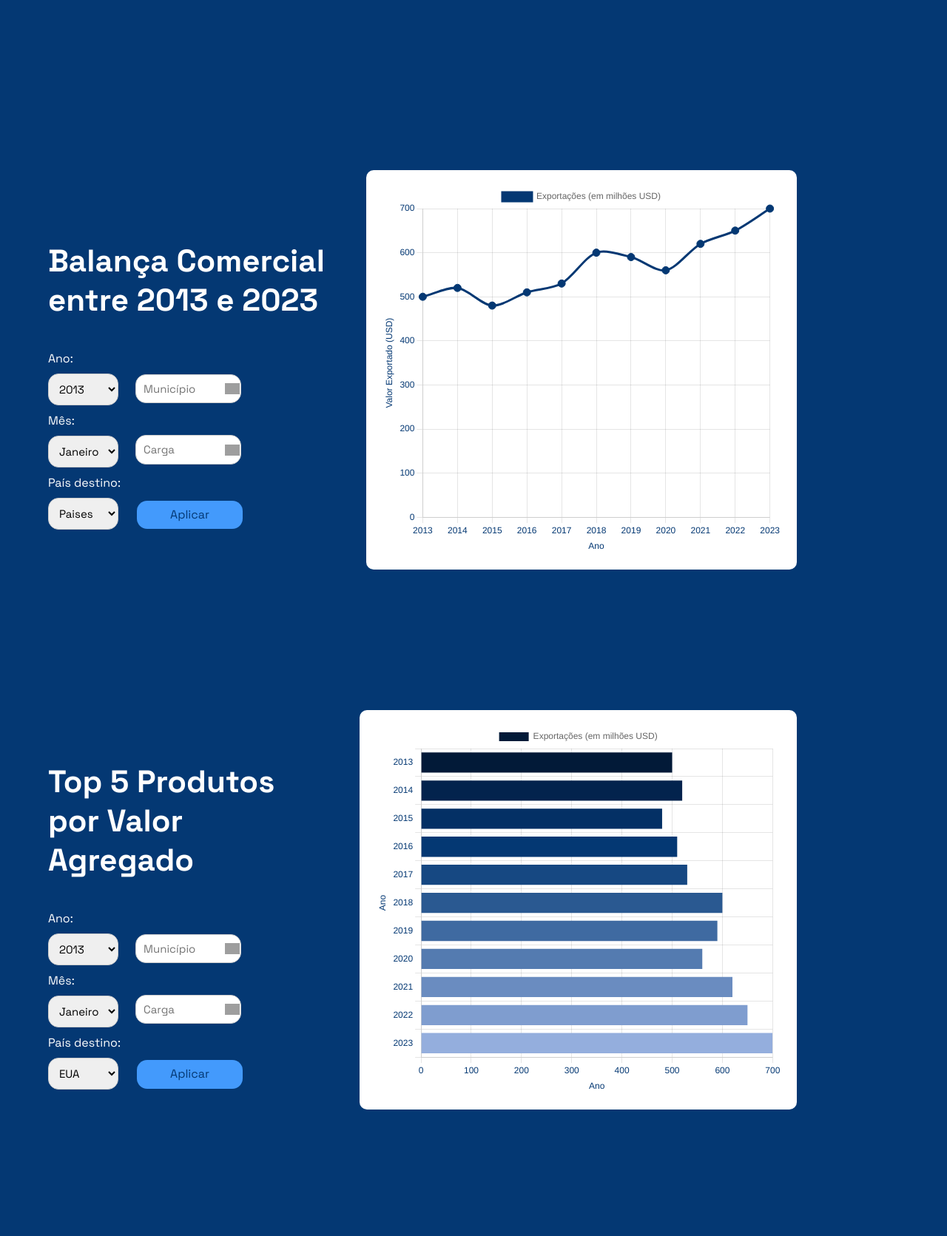
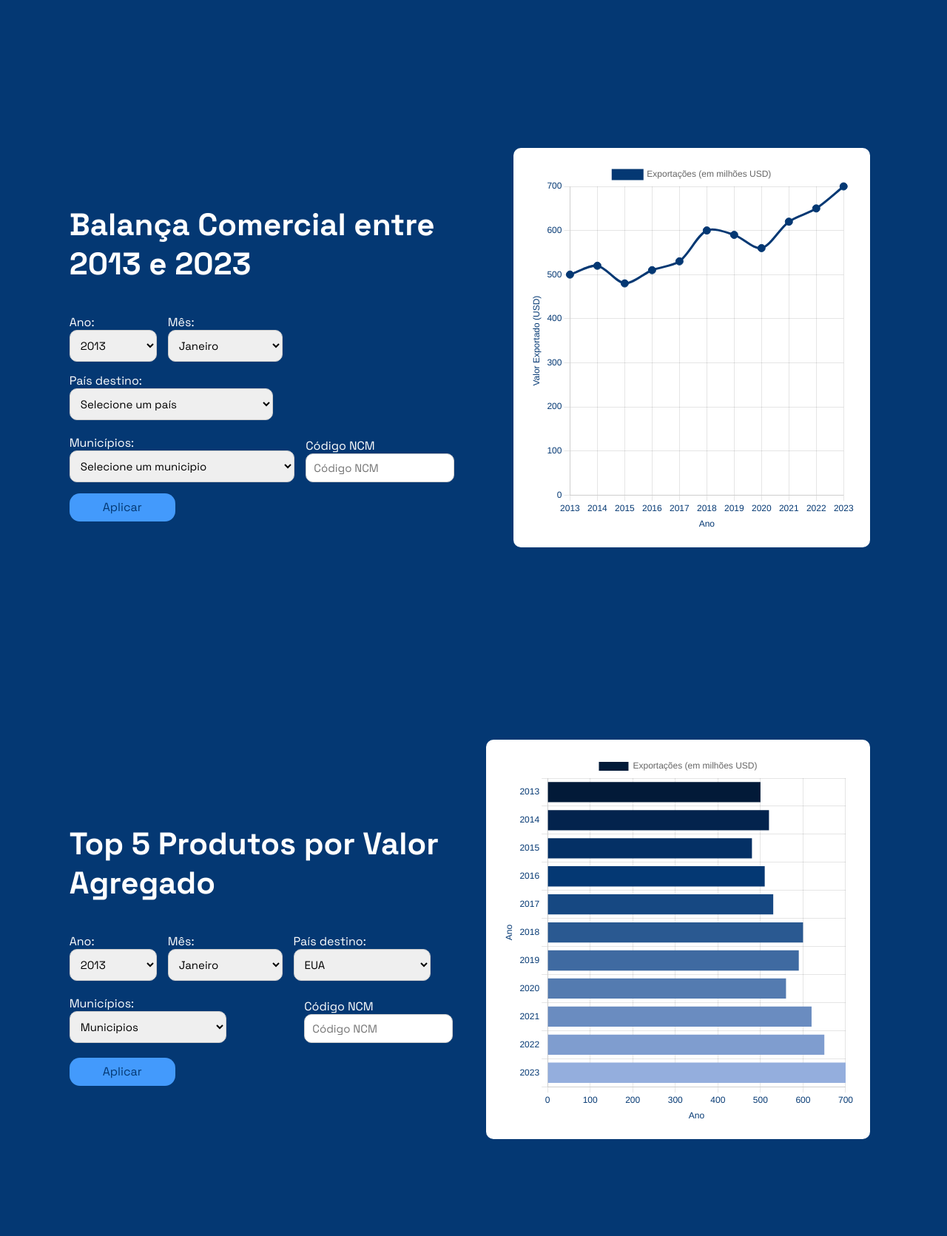
Before and after one commit to Kernel-Panic-FatecSjc/KernelPanic, a Flask app: page / in a window 1280 px wide; the page is wider, and only the part inside the window is pictured. Shown: the part 971-2642 px from the top of that part at 74% size. Before the commit the page ends 2471 px from the top of that part, so only its background shows below. Run offline with Flask 3, Linux system fonts and the light colour scheme; data that the repository does not hold is empty; grey boxes are pictures that could not be loaded.

Commit message:
feat(Dados do banco no frontend funcionando)

```diff
--- a/frontend-API/app.py
+++ b/frontend-API/app.py
@@ -9,7 +9,7 @@ def get_db_connection():
     conn = pymysql.connect(
         host='localhost',
         user='root',
-        password='root',
+        password='1234',
         database='api',
         cursorclass=pymysql.cursors.DictCursor
     )
@@ -18,9 +18,17 @@ def get_db_connection():
 
 @app.route("/")
 def website():
-    return render_template('index.html')
+    conn = get_db_connection()
+    with conn.cursor() as cursor:
+        cursor.execute("SELECT * FROM pais")
+        resultadosPaises = cursor.fetchall()
 
-# Recebimento dos dados via POST
+        cursor.execute("Select * from municipios")
+        resultadosMunicipios = cursor.fetchall()
+
+    conn.close()
+    return render_template('index.html', paises=resultadosPaises, municipios=resultadosMunicipios)
+
 @app.route('/filtros', methods=['POST'])
 def filtros_dados():
     filtros = request.get_json()
--- a/frontend-API/static/css/style.css
+++ b/frontend-API/static/css/style.css
@@ -155,7 +155,6 @@ label {
 
 #chart-container {
   width: 100%;
-  max-width: 900px;
   height: 500px;
   margin: 0 auto;
   padding: 20px;
@@ -220,7 +219,6 @@ label {
 
 .graficos-1 {
   margin-top: 270px;
-  max-width: 100%;
   height: auto;
   border-radius: 8px;
 }
@@ -234,16 +232,12 @@ label {
 
 .grafico1 {
   border: none;
-  width: 80%;
+  width: 90%;
   display: flex;
-  justify-content: flex-start;
   align-items: center;
   color: #e1d8d8;
-  margin-top: 150px;
-  margin-left: 5%;
   text-align: left;
   gap: 35px;
-  box-sizing: border-box;
 }
 
 .buttonAplicar {
@@ -260,8 +254,6 @@ label {
   font-size: 16px;
   color: #043873;
   font-family: "Space Grotesk", sans-serif;
-  margin-top: 14px;
-  margin-left: 2px;
 }
 
 .grafico1 p {
@@ -277,14 +269,9 @@ label {
 }
 
 .caixa {
-  justify-content: space-between;
+
   display: flex;
-  margin-top: 8px;
-  background-image: url("https://cdn.discordapp.com/attachments/1340414306042384545/1352380695909236736/Group_10.png?ex=67ddce2b&is=67dc7cab&hm=28f103cecf4aceb83b2125f9f56651a7146b516d7571a10745e0d39143458738&");
-  background-repeat: no-repeat;
-  background-position: 120px;
-  background-size: 1.3em;
-  padding-right: 1.3em;
+
 }
 
 .flex-container {
@@ -600,3 +587,67 @@ input[type="text"] {
   margin-bottom: 10px;
   font-family: "Space Grotesk", sans-serif;
 }
+
+.filtros-container {
+  display: flex;
+  flex-wrap: wrap;
+  gap: 20px;
+  align-items: flex-end; /* alinhamento vertical */
+}
+
+.filtros-coluna {
+  display: flex;
+  flex-direction: column;
+  gap: 10px;
+  min-width: 200px; /* largura consistente */
+}
+
+.search-box {
+  display: flex;
+  flex-direction: column;
+  gap: 10px;
+  min-width: 200px;
+}
+
+select,
+input[type="text"],
+input[type="number"] {
+  font-family: "Space Grotesk", sans-serif;
+  border-radius: 10px;
+  font-size: 15px;
+  padding: 10px;
+  border: 1px solid #ccc;
+  width: 100%;
+  box-sizing: border-box;
+}
+
+.filtros-container {
+  display: flex;
+  flex-wrap: wrap;
+  justify-content: space-between;
+}
+
+.filtros-coluna {
+  display: flex;
+  flex-direction: row;
+  flex-wrap: wrap;
+  gap: 15px;
+  align-items: flex-end;
+}
+.graficoSection {
+  display: flex;
+  justify-content: center;
+  align-items: center;
+  min-height: 100vh; /* altura da viewport */
+  padding: 2rem; /* evita que encoste nas bordas em telas pequenas */
+  box-sizing: border-box;
+}
+
+input[type="number"] {
+  font-family: "Space Grotesk", sans-serif;
+  border-radius: 14px;
+  font-size: 15px;
+  padding: 10px;
+  border: 1px solid #ccc;
+  width: 60%;
+}
--- a/frontend-API/static/js/lineChart.js
+++ b/frontend-API/static/js/lineChart.js
@@ -10,6 +10,33 @@ async function getData(data) {
       console.log(error)
     })
   }
+
+document.querySelector('#buttonSubmitLine').addEventListener('submit', function(event) {
+    event.preventDefault();
+
+    const formData = {
+      ano: document.querySelector('[name="ano"]').value,
+      mes: document.querySelector('[name="mes"]').value,
+      pais: document.querySelector('[name="pais"]').value,
+      municipio: document.querySelector('[name="municipio"]').value,
+      ncm: document.querySelector('[name="ncm"]').value
+    };
+
+    fetch('/filtros', {
+      method: 'POST',
+      headers: {
+        'Content-Type': 'application/json'
+      },
+      body: JSON.stringify(formData)
+    })
+    .then(response => response.json())
+    .then(data => {
+      console.log('Dados enviados com sucesso:', data);
+    })
+    .catch(error => {
+      console.error('Erro ao enviar os dados:', error);
+    });
+  });
 
 
 
--- a/frontend-API/templates/index.html
+++ b/frontend-API/templates/index.html
@@ -7,6 +7,7 @@
   <link rel="stylesheet" href="{{ url_for('static', filename='css/normalize.css') }}" />
   <link rel="stylesheet" href="{{ url_for('static', filename='css/style.css') }}" />
   <script src="https://cdn.jsdelivr.net/npm/chart.js"></script>
+  <script src="../static//js//lineChart.js"></script>
   <title>Gráfico de Exportações</title>
 </head>
 
@@ -51,9 +52,12 @@
     </section>
   </div>
 
+  <div class="graficoSection">
 
   <section class="grafico1">
     <div id="grafico">
+      <div class="sectionFiltros">
+
         <div class="titulo-logo">
           <div class="titulo">
             <h3 class="titulo-texto">Balança Comercial entre 2013 e 2023</h3>
@@ -62,9 +66,10 @@
             <img src="{{ url_for('static', filename='img/KernelPanic.png') }}" alt="logo" class="logo2" />
           </div>
         </div>
-      <form>
+        <form action="/filtros" method="post">
           <div class="filtros-container">
             <div class="filtros-coluna">
+              <div>
                 <label for="ano">Ano:</label>
                 <select name="ano">
                   <option value="2013">2013</option>
@@ -79,6 +84,10 @@
                   <option value="2022">2022</option>
                   <option value="2023">2023</option>
                 </select>
+              </div>
+
+
+              <div>
 
                 <label for="mes">Mês:</label>
                 <select name="mes">
@@ -95,20 +104,40 @@
                   <option value="Novembro">Novembro</option>
                   <option value="Dezembro">Dezembro</option>
                 </select>
+              </div>
 
+              <div>
                 <label for="pais">País destino:</label>
                 <select name="pais">
-              <option>Paises</option>
+                  <option value="">Selecione um país</option>
+                  {% for pais in paises %}
+                    <option value="{{ pais['co_pais'] }}">{{ pais['no_pais'] }}</option>
+                  {% endfor %}
                 </select>
               </div>
 
-          <div class="search-box">
-            <input type="text" class="caixa" name="municipio" placeholder="Município" />
-            <input type="text" class="caixa" name="carga" placeholder="Carga" />
-            <button type="submit" class="buttonAplicar">Aplicar</button>
+            </div>
+
+            <div class="filtros-coluna">
+              <div>
+                <label for="municipio">Municípios:</label>
+                <select name="municipio">
+                  <option>Selecione um municipio</option>
+                  {% for municipio in municipios %}
+                    <option value="{{ municipio['co_mun'] }}">{{ municipio['no_mun'] }}</option>
+                  {% endfor %}
+                </select>
+              </div>
+
+              <div>
+                <label for="ncm">Código NCM</label>
+                <input type="text" name="ncm" class="caixa" placeholder="Código NCM" />
+              </div>
+              <button type="submit" id="buttonSubmitLine" class="buttonAplicar">Aplicar</button>
             </div>
           </div>
         </form>
+      </div>
       </div>
     <section class="graficos">
       <div id="chart-container">
@@ -116,6 +145,9 @@
       </div>
     </section>
   </section>
+</div>
+<div class="graficoSection">
+
   <section class="grafico1">
     <div id="top5">
       <div class="titulo-logo">
@@ -129,6 +161,8 @@
       <form>
         <div class="filtros-container">
           <div class="filtros-coluna">
+            <div>
+
               <label for="ano">Ano:</label>
               <select name="ano">
                 <option value="2013">2013</option>
@@ -143,6 +177,9 @@
                 <option value="2022">2022</option>
                 <option value="2023">2023</option>
               </select>
+            </div>
+
+            <div>
 
               <label for="mes">Mês:</label>
               <select name="mes">
@@ -159,19 +196,29 @@
                 <option value="Novembro">Novembro</option>
                 <option value="Dezembro">Dezembro</option>
               </select>
+            </div>
 
+            <div>
               <label for="pais">País destino:</label>
               <select name="pais">
                 <option value="eua">EUA</option>
                 <option value="china">China</option>
               </select>
             </div>
+          </div>
 
-          <div class="filtros-coluna search-box">
-            <input type="text" class="caixa" placeholder="Município" />
-            <input type="text" class="caixa" placeholder="Carga" />
+
+          <div>
+            <label for="pais">Municípios:</label>
+            <select name="municipio">
+              <option>Municipios</option>
+            </select>
+          </div>
+          <div>
+            <label for="carga">Código NCM</label>
+            <input type="text" name="carga" class="caixa" placeholder="Código NCM" />
+          </div>
           <button type="submit" class="buttonAplicar">Aplicar</button>
-          </div>
         </div>
       </form>
     </div>
@@ -181,6 +228,8 @@
       </div>
     </section>
   </section>
+</div>
+
 </body>
 <script src="{{ url_for('static', filename='js/lineChart.js') }}"></script>
 <script src="{{ url_for('static', filename='js/funnelChart.js') }}"></script>
```
Lines whose indentation alone changed are shown as unchanged.
